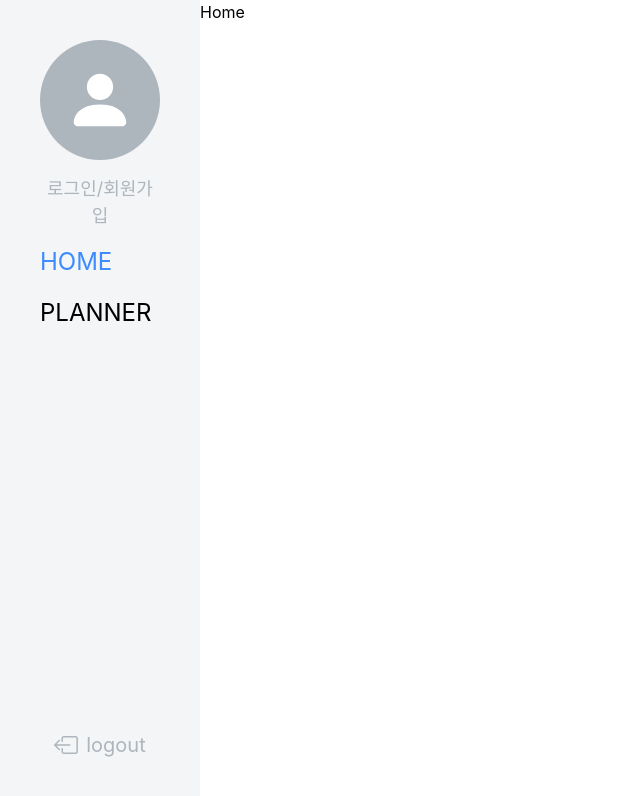
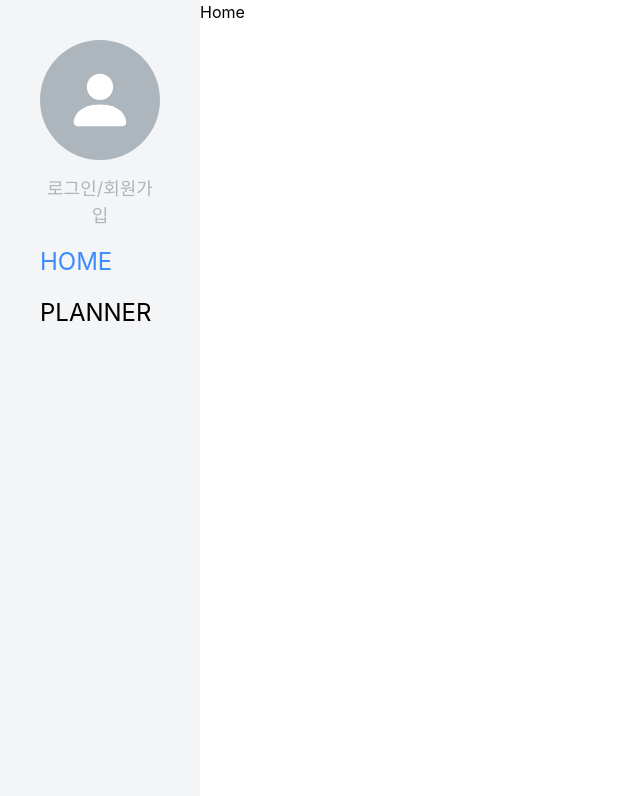
Before and after one commit to travel-planner-project/TravelPlanner, a React (Vite) app in the folder client/: page / in a window 1280 px wide. Shown: the top 796 px of the page, without its empty margins (0-640 px from the left). Built offline with nearby package versions, Linux system fonts and the light colour scheme.

Commit message:
Feat: 로그인 상태에서만 로그아웃 버튼 보이도록 구현 (#90)
- 로그인 성공해서 recoil  저장소에 userId 가 있어야 logout 버튼 보이도록 구현

```diff
--- a/client/src/components/Common/Navbar.tsx
+++ b/client/src/components/Common/Navbar.tsx
@@ -3,10 +3,11 @@ import { NavBarContent } from '../../router/routerData'
 import styles from './Navbar.module.scss'
 import NavbarProfile from './NavbarProfile'
 import LogoutBtn from './LogoutBtn'
-
-const ISLOGIN = true
+import { useRecoilValue } from 'recoil'
+import { userInfo } from '../../store/store'
 
 function Navbar() {
+  const { userId: isLogin } = useRecoilValue(userInfo)
   return (
     <div className={styles.container}>
       <ul>
@@ -25,7 +26,7 @@ function Navbar() {
           )
         })}
       </ul>
-      {ISLOGIN && <LogoutBtn />}
+      {isLogin && <LogoutBtn />}
     </div>
   )
 }
```
